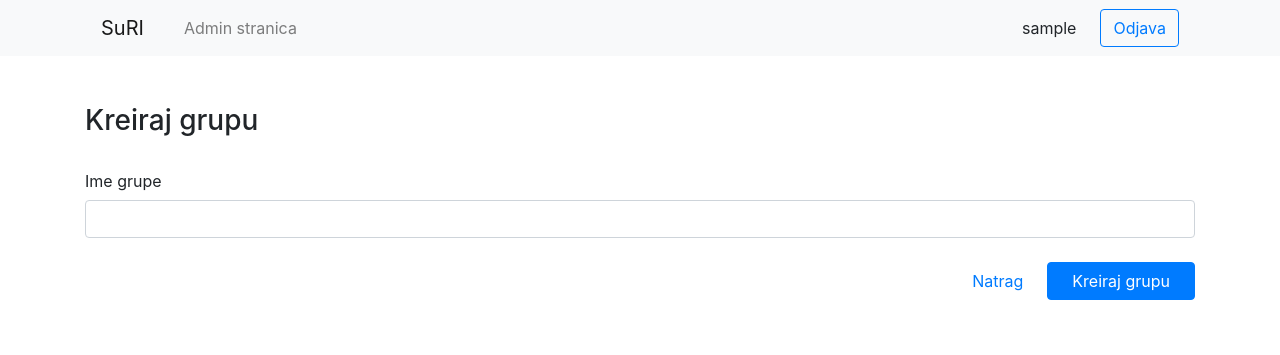
After one commit to Marina-Banov/suri, a Django app: page /create_group/ in a window 1280 px wide. The commit adds this page. Shown: the top 355 px of the page. Run offline with Django 3.2, Linux system fonts and the light colour scheme; the visitor is signed in with stand-in values (Sample User, id 1); some libraries are stand-ins or nearby versions.

Commit message:
create group page

```diff
--- a/main_app/forms.py
+++ b/main_app/forms.py
@@ -2,7 +2,7 @@ from bootstrap_modal_forms.forms import BSModalForm
 from django.contrib.auth.forms import UserCreationForm, UserChangeForm
 from django.forms import ModelForm
 
-from .models import User, Question, Answer
+from .models import User, Question, Answer, Group
 
 
 class CustomUserCreationForm(UserCreationForm):
@@ -19,6 +19,13 @@ class CustomUserChangeForm(UserChangeForm):
         fields = ('username', 'email')
 
 
+class GroupForm(ModelForm):
+
+    class Meta:
+        model = Group
+        fields = ('field_name', 'group_name')
+
+
 class QuestionForm(ModelForm):
 
     class Meta:
--- a/main_app/models.py
+++ b/main_app/models.py
@@ -15,6 +15,7 @@ class Group(models.Model):
     field_name = models.CharField(max_length=50)
     subscribers = models.ManyToManyField(get_user_model(), related_name='subscribers')
     admin = models.ForeignKey(get_user_model(), on_delete=models.SET_NULL, related_name='admin', null=True)
+    approved = models.BooleanField()
 
     def __str__(self):
         return self.group_name + ', ' + self.field_name
--- a/main_app/static/main_app/style.css
+++ b/main_app/static/main_app/style.css
@@ -10,10 +10,6 @@ main .landing .container:nth-of-type(1) {
 }
 main .landing img {
     width: 130px;
-}
-
-main .content {
-    min-height: 100vh;
 }
 
 main .d-grid {
--- /dev/null
+++ b/main_app/templates/main_app/create_group.html
@@ -0,0 +1,24 @@
+{% extends 'base.html' %}
+
+{% block content %}
+    {% include 'header.html' %}
+    <main class="container py-5">
+        <h3 class="mb-4">Kreiraj grupu</h3>
+        <form method="post">
+            {% csrf_token %}
+            <div class="form-group">
+                <label for="group_name" class="col-form-label">Ime grupe</label>
+                <input id="group_name" name="group_name" type="text"
+                       class="form-control {%if form.group_name.errors %}is-invalid{%endif%}"
+                       {% if form.group_name.value %} value="{{ form.group_name.value }}" {% endif %}/>
+                <div class="text-danger">
+                    {{ form.group_name.errors }}
+                </div>
+            </div>
+            <div class="d-flex align-items-center justify-content-end mt-4 mb-2">
+                <a href="{% url 'index' %}">Natrag</a>
+                <button type="submit" class="btn btn-primary ml-4 px-4">Kreiraj grupu</button>
+            </div>
+        </form>
+    </main>
+{% endblock %}
--- a/main_app/urls.py
+++ b/main_app/urls.py
@@ -9,6 +9,7 @@ urlpatterns = [
     path('group/<int:group_id>/', views.group, name='group'),
     path('question/<int:question_id>/', views.question, name='question'),
     path('create_question/<int:group_id>/', login_required(views.CreateQuestionView.as_view()), name='create_question'),
+    path('create_group/', login_required(views.CreateGroupView.as_view()), name='create_group'),
     path('delete_question/<int:pk>/', views.DeleteQuestionView.as_view(), name='delete_question'),
     path('create_answer/<int:question_id>/', views.CreateAnswerView.as_view(), name='create_answer'),
     path('delete_answer/<int:pk>/', views.DeleteAnswerView.as_view(), name='delete_answer')
--- a/main_app/views.py
+++ b/main_app/views.py
@@ -5,7 +5,7 @@ from django.shortcuts import render
 from django.http import HttpResponseRedirect
 from django.urls import reverse
 from django.views import generic
-from main_app.forms import CustomUserCreationForm, QuestionForm, AnswerForm
+from main_app.forms import CustomUserCreationForm, QuestionForm, AnswerForm, GroupForm
 from main_app.models import Group, Question, Answer, AnswerReview
 
 
@@ -54,6 +54,11 @@ def question(request, question_id):
         'answers': Answer.objects.filter(question_id=question_id)
     }
     return render(request, 'main_app/question.html', context)
+
+
+class CreateGroupView(generic.CreateView):
+    form_class = GroupForm
+    template_name = 'main_app/create_group.html'
 
 
 class CreateQuestionView(generic.CreateView):
```
Also changed, not shown: main_app/templates/main_app/index.html (+8 -2 lines), main_app/migrations/0007_group_approved.py (added).
